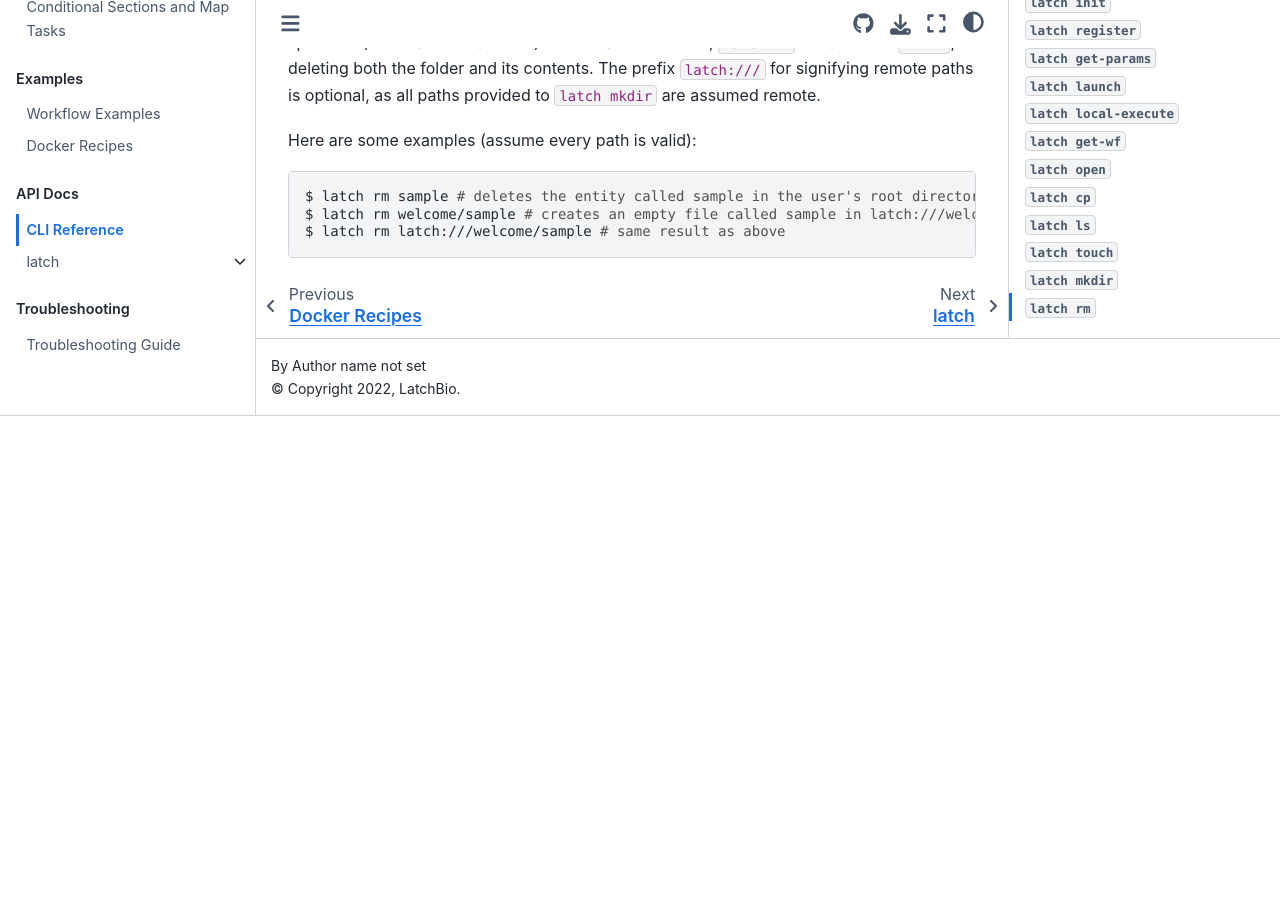
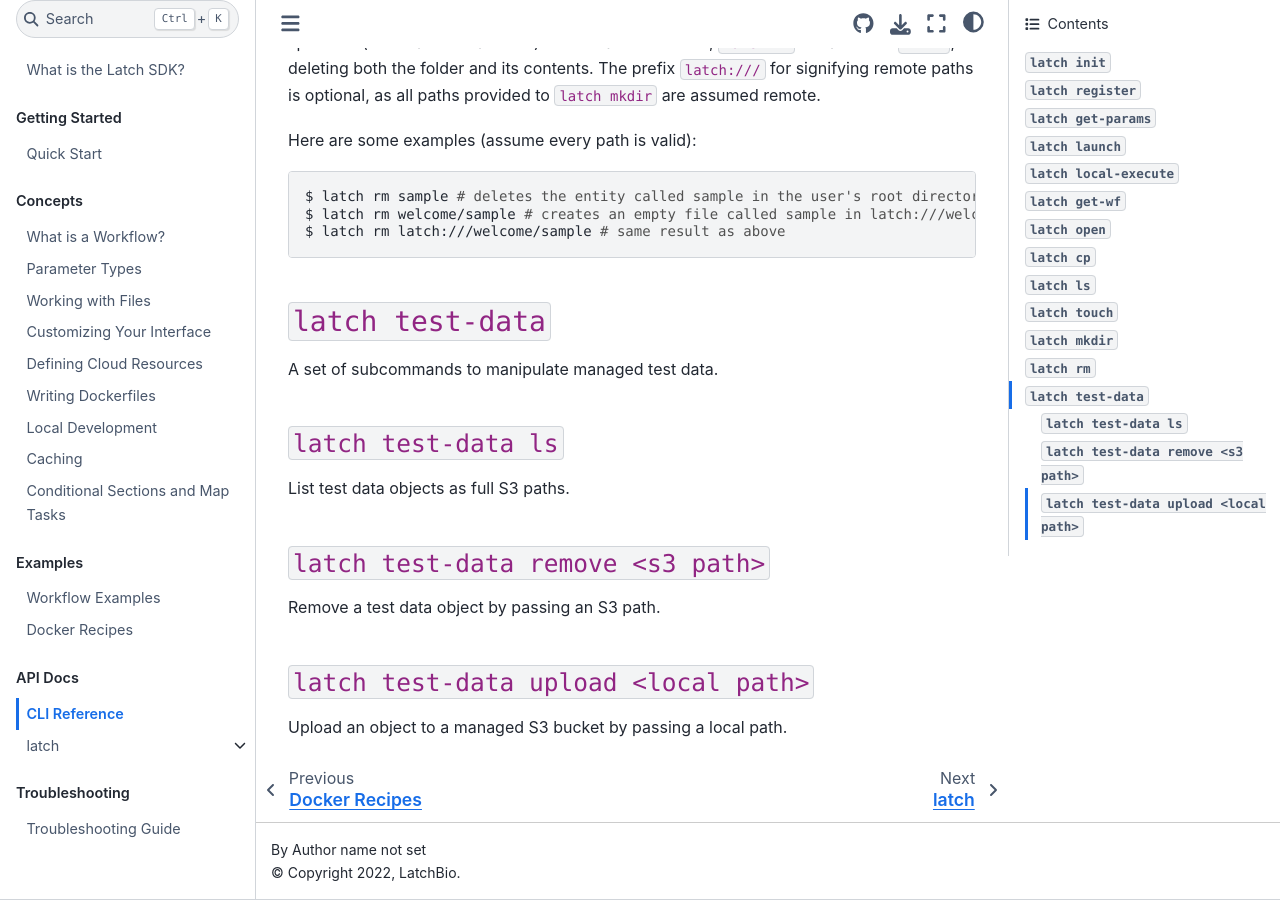
Before and after one commit to latchbio/latch, a Sphinx documentation site: the page built from docs/source/subcommands.md, in a window 1280 px wide and 900 px high, scrolled down 6043 px. Built offline with Sphinx 7.4.7 and the Sphinx Book theme 1.1.4, drawn with Linux system fonts in a browser that asks for light colours; before the commit the page ends 6459 px from its top, so only the background shows below that.

Commit message:
doc: test data subcmd

````diff
--- a/docs/source/subcommands.md
+++ b/docs/source/subcommands.md
@@ -233,3 +233,19 @@
 $ latch rm welcome/sample # creates an empty file called sample in latch:///welcome/
 $ latch rm latch:///welcome/sample # same result as above
 ```
+
+## `latch test-data`
+
+A set of subcommands to manipulate managed test data.
+
+### `latch test-data ls`
+
+List test data objects as full S3 paths.
+
+### `latch test-data remove <s3 path>`
+
+Remove a test data object by passing an S3 path.
+
+### `latch test-data upload <local path>`
+
+Upload an object to a managed S3 bucket by passing a local path.
````
